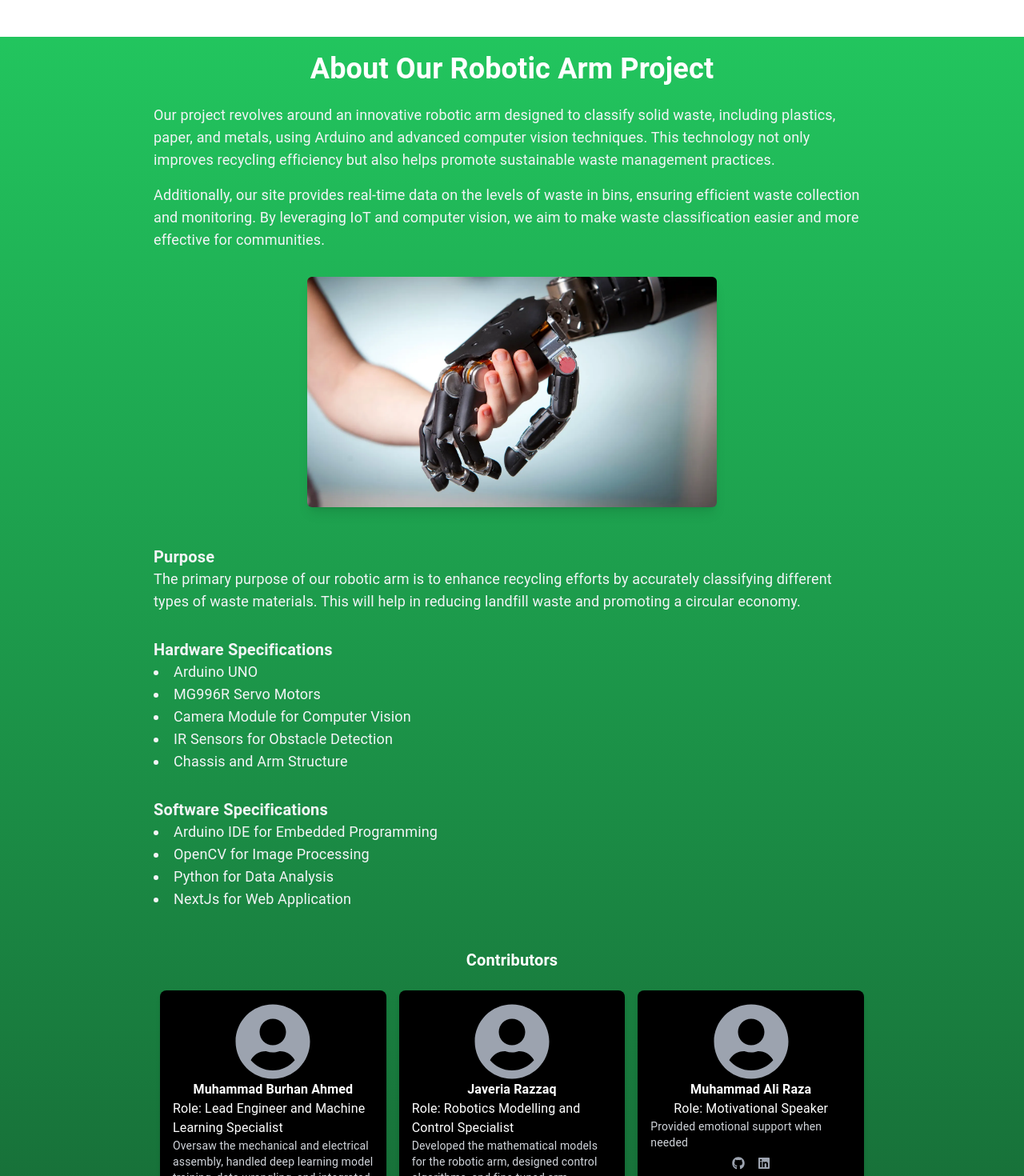
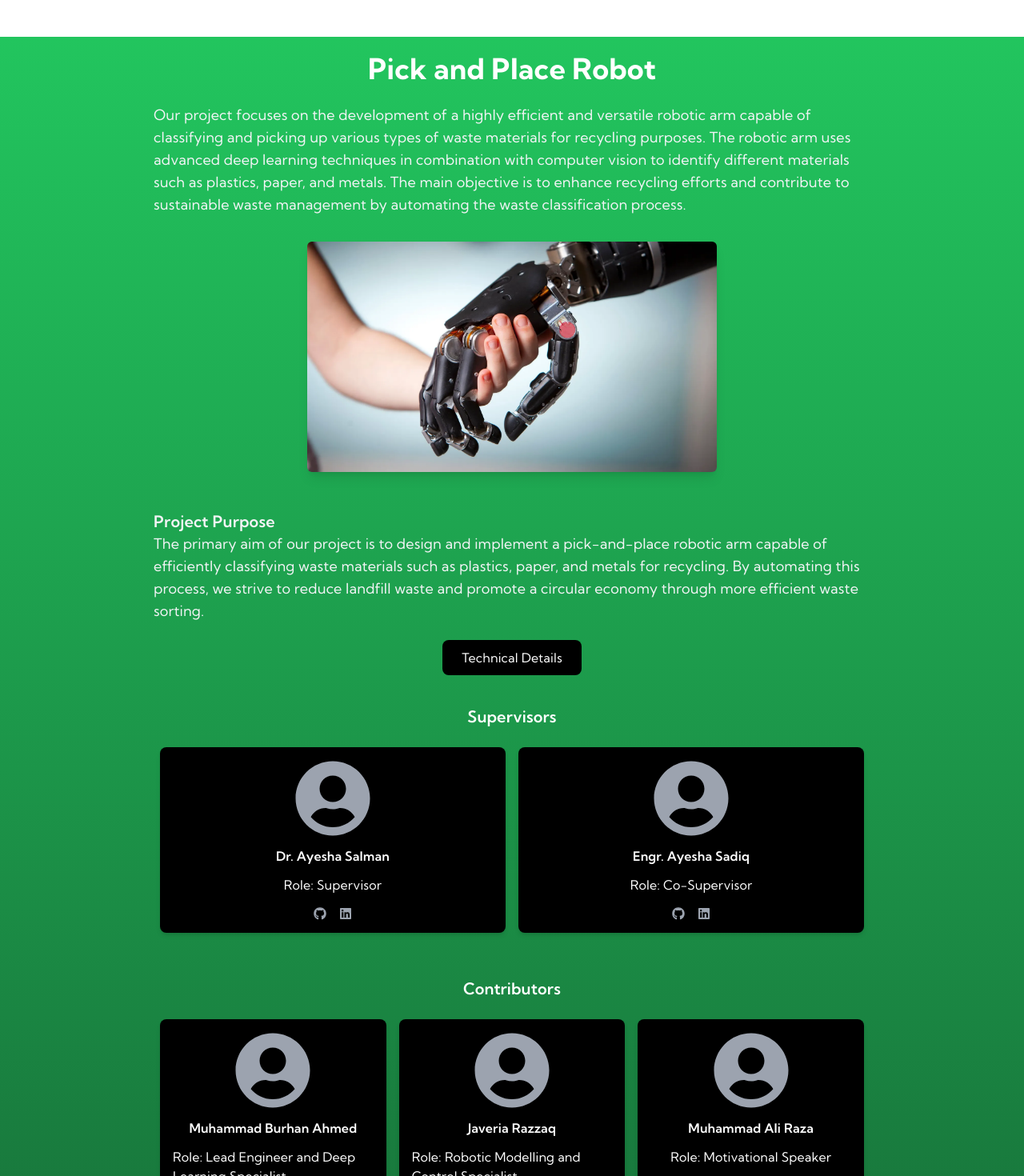
Before and after one commit to Burhan-Ahmed/GreenBot, a Next.js app: page /Components/About in a window 1280 px wide. Shown: the part 100-1570 px from the top of the page at 80% size. Built offline with nearby package versions, Linux system fonts and the light colour scheme.

Commit message:
Initial iot

```diff
--- a/src/pages/Components/About.tsx
+++ b/src/pages/Components/About.tsx
@@ -1,12 +1,13 @@
 import { motion } from 'framer-motion';
 import Head from 'next/head';
+import Link from "next/link";
 import { FaUserCircle, FaGithub, FaLinkedin } from 'react-icons/fa';
 
 export default function About() {
   const contributors = [
     {
       name: 'Muhammad Burhan Ahmed',
-      role: 'Lead Engineer and Machine Learning Specialist',
+      role: 'Lead Engineer and Deep Learning Specialist',
       expertise: 'Oversaw the mechanical and electrical assembly, handled deep learning model training, data wrangling, and integrated the robotics control systems to ensure smooth operation of the pick-and-place robot.',
       github: 'https://github.com/your-github-username1',
       linkedin: 'https://linkedin.com/in/your-linkedin-username1',
@@ -14,7 +15,7 @@ export default function About() {
     },
     {
       name: 'Javeria Razzaq',
-      role: 'Robotics Modelling and Control Specialist',
+      role: 'Robotic Modelling and Control Specialist',
       expertise: 'Developed the mathematical models for the robotic arm, designed control algorithms, and fine-tuned arm movements for precise pick-and-place functionality.',
       github: 'https://github.com/your-github-username2',
       linkedin: 'https://linkedin.com/in/your-linkedin-username2',
@@ -31,7 +32,7 @@ export default function About() {
   ];
 
   return (
-    <>
+    <div className="font-burh">
       <Head>
         <title>About.</title>
         <meta name="viewport" content="width=device-width, initial-scale=1" />
@@ -43,16 +44,14 @@ export default function About() {
         transition={{ duration: 0.5 }}
       >
         <div className="pt-5 font-bold text-4xl text-center text-white">
-        About Our Robotic Arm Project
+          Pick and Place Robot
         </div>
         <div className="mt-6 text-lg text-gray-100 max-w-4xl mx-auto">
           <p>
-          Our project revolves around an innovative robotic arm designed to classify solid waste, including plastics, paper, and metals, using Arduino and advanced computer vision techniques. This technology not only improves recycling efficiency but also helps promote sustainable waste management practices.
-        </p>
-        <p className="mt-4">
-          Additionally, our site provides real-time data on the levels of waste in bins, ensuring efficient waste collection and monitoring. By leveraging IoT and computer vision, we aim to make waste classification easier and more effective for communities.
+            Our project focuses on the development of a highly efficient and versatile robotic arm capable of classifying and picking up various types of waste materials for recycling purposes. The robotic arm uses advanced deep learning techniques in combination with computer vision to identify different materials such as plastics, paper, and metals. The main objective is to enhance recycling efforts and contribute to sustainable waste management by automating the waste classification process.
           </p>
         </div>
+
         <div className="mt-8 flex justify-center">
           <img
             src="/About/Robot.PNG"
@@ -62,27 +61,51 @@ export default function About() {
         </div>
 
         <div className="mt-12 text-lg text-gray-100 max-w-4xl mx-auto">
-        <h2 className="text-xl font-semibold mt-8">Purpose</h2>
+          <h2 className="text-xl font-semibold mt-8">Project Purpose</h2>
           <p>
-          The primary purpose of our robotic arm is to enhance recycling efforts by accurately classifying different types of waste materials. This will help in reducing landfill waste and promoting a circular economy.
+            The primary aim of our project is to design and implement a pick-and-place robotic arm capable of efficiently classifying waste materials such as plastics, paper, and metals for recycling. By automating this process, we strive to reduce landfill waste and promote a circular economy through more efficient waste sorting.
           </p>
+        </div>
 
-        <h2 className="text-xl font-semibold mt-8">Hardware Specifications</h2>
-        <ul className="list-disc list-inside text-gray-100">
-          <li>Arduino UNO</li>
-          <li>MG996R Servo Motors</li>
-          <li>Camera Module for Computer Vision</li>
-          <li>IR Sensors for Obstacle Detection</li>
-          <li>Chassis and Arm Structure</li>
-        </ul>
+        <div className="mt-8 text-center">
+          <Link href="/Components/MoreAbout" className="text-white bg-black px-6 py-3 rounded-lg hover:bg-white hover:text-black">
+            Technical Details
+          </Link>
+        </div>
+        <div className="mt-12">
+          <h2 className="text-xl font-semibold text-center text-white">Supervisors</h2>
+          <div className="flex flex-col md:flex-row justify-around max-w-4xl mx-auto mt-4">
+            {/* Supervisor */}
+            <div className="bg-black rounded-lg shadow-md p-4 m-2 flex-1 flex flex-col items-center text-white">
+              <FaUserCircle className="w-24 h-24 text-gray-400" />
+              <h3 className="font-semibold my-3">Dr. Ayesha Salman</h3>
+              <p>Role: Supervisor</p>
+              <div className="flex-grow"></div>
+              <div className="flex space-x-4 justify-center items-center mt-4">
+                <a href="https://github.com/johndoe" target="_blank" rel="noopener noreferrer" className="text-gray-400 hover:text-gray-200">
+                  <FaGithub />
+                </a>
+                <a href="https://linkedin.com/in/johndoe" target="_blank" rel="noopener noreferrer" className="text-gray-400 hover:text-gray-200">
+                  <FaLinkedin />
+                </a>
+              </div>
+            </div>
 
-        <h2 className="text-xl font-semibold mt-8">Software Specifications</h2>
-        <ul className="list-disc list-inside text-gray-100">
-          <li>Arduino IDE for Embedded Programming</li>
-          <li>OpenCV for Image Processing</li>
-          <li>Python for Data Analysis</li>
-          <li>NextJs for Web Application</li>
-        </ul>
+            <div className="bg-black rounded-lg shadow-md p-4 m-2 flex-1 flex flex-col items-center text-white">
+              <FaUserCircle className="w-24 h-24 text-gray-400" />
+              <h3 className="font-semibold my-3">Engr. Ayesha Sadiq</h3>
+              <p>Role: Co-Supervisor</p>
+              <div className="flex-grow"></div>
+              <div className="flex space-x-4 justify-center items-center mt-4">
+                <a href="https://github.com/janesmith" target="_blank" rel="noopener noreferrer" className="text-gray-400 hover:text-gray-200">
+                  <FaGithub />
+                </a>
+                <a href="https://linkedin.com/in/janesmith" target="_blank" rel="noopener noreferrer" className="text-gray-400 hover:text-gray-200">
+                  <FaLinkedin />
+                </a>
+              </div>
+            </div>
+          </div>
         </div>
 
         <div className="mt-12">
@@ -91,10 +114,11 @@ export default function About() {
             {contributors.map((member, index) => (
               <div key={index} className="bg-black rounded-lg shadow-md p-4 m-2 flex-1 flex flex-col items-center text-white">
                 <FaUserCircle className="w-24 h-24 text-gray-400" />
-              <h3 className="font-semibold">{member.name}</h3>
+                <h3 className="font-semibold my-3">{member.name}</h3>
                 <p>Role: {member.role}</p>
-              <p className="text-sm text-gray-300">{member.expertise}</p>
-              <div className="flex space-x-4 mt-2">
+                <p className="text-sm text-gray-300 my-2">{member.expertise}</p>
+                <div className="flex-grow"></div>
+                <div className="flex space-x-4 justify-center items-center mt-4">
                   <a href={member.github} target="_blank" rel="noopener noreferrer" className="text-gray-400 hover:text-gray-200">
                     <FaGithub />
                   </a>
@@ -103,17 +127,18 @@ export default function About() {
                   </a>
                 </div>
               </div>
+
             ))}
           </div>
         </div>
 
-      <footer className="mt-12 bg-white">
-        <div className="text-center text-black">
-          <p className="font-semibold">Stay Connected</p>
+        <footer className="mt-12 bg-white rounded-b rounded-2xl">
+          <div className="text-center text-black py-10 text-xl">
+            <p className="font-bold">Stay Connected</p>
             <p>Contact us for more information about our project.</p>
           </div>
         </footer>
       </motion.div>
-    </>
+    </div>
   );
 }
--- a/src/pages/Components/IOT.tsx
+++ b/src/pages/Components/IOT.tsx
@@ -56,7 +56,7 @@ const SensorFeedPage: React.FC = () => {
   ];
 
   return (
-    <div className="bg-green-500 p-4 overflow-hidden">
+    <div className="bg-green-500 p-4 overflow-hidden font-burh">
       <header className="text-center py-3 border-b-2 border-t-2 border-white text-white text-4xl my-10">
         IoT Sensor Data
       </header>
--- /dev/null
+++ b/src/pages/Components/MoreAbout.tsx
@@ -0,0 +1,97 @@
+import { motion } from 'framer-motion';
+import Head from 'next/head';
+
+export default function MoreAbout() {
+
+    return (
+        <>
+            <Head>
+                <title>About.</title>
+                <meta name="viewport" content="width=device-width, initial-scale=1" />
+            </Head>
+            <motion.div
+                className="bg-gradient-to-b from-green-500 to-green-800 min-h-screen px-4 md:px-8 lg:px-16" // Added responsive padding
+                initial={{ opacity: 0 }}
+                animate={{ opacity: 1 }}
+                transition={{ duration: 0.5 }}
+            >
+                <div className="pt-5 font-bold text-4xl text-center text-white">
+                    About Our Pick and Place Robotic Arm Project
+                </div>
+
+                <div className="mt-6 text-lg text-gray-100 max-w-4xl mx-auto">
+                    <p>
+                        Our project focuses on the development of a highly efficient and versatile robotic arm capable of classifying and picking up various types of waste materials for recycling purposes. The robotic arm uses advanced deep learning techniques in combination with computer vision to identify different materials such as plastics, paper, and metals. The main objective is to enhance recycling efforts and contribute to sustainable waste management by automating the waste classification process.
+                    </p>
+                    <p className="mt-4">
+                        The project integrates several key aspects, including mechanical design, electrical assembly, deep learning model development, and data wrangling. We have used state-of-the-art hardware components, including an Arduino, NEMA 17 stepper motor, servo motors, and various sensors, to ensure smooth and precise operation. Our deep learning model, trained using Python and Jupyter Notebook, aids in the waste material classification process.
+                    </p>
+                    <p className="mt-4">
+                        Furthermore, the robotic arm is integrated with a real-time waste tracking system using IoT sensors, providing data on waste levels in bins. This helps ensure timely and efficient waste collection. Our web application, built with Next.js, TypeScript, and Tailwind CSS, displays this data and provides a user-friendly interface for monitoring and controlling the robotic arm.
+                    </p>
+                </div>
+
+                <div className="mt-8 flex justify-center">
+                    <img
+                        src="/About/Robot.PNG"
+                        alt="Hardware and Robotic Arm"
+                        className="rounded-md shadow-lg max-w-lg w-full h-auto"
+                    />
+                </div>
+
+                <div className="mt-12 text-lg text-gray-100 max-w-4xl mx-auto">
+                    <h2 className="text-xl font-semibold mt-8">Project Purpose</h2>
+                    <p>
+                        The primary aim of our project is to design and implement a pick-and-place robotic arm capable of efficiently classifying waste materials such as plastics, paper, and metals for recycling. By automating this process, we strive to reduce landfill waste and promote a circular economy through more efficient waste sorting.
+                    </p>
+
+                    <h2 className="text-xl font-semibold mt-8">Mechanical and Electrical Assembly</h2>
+                    <p>
+                        Our robotic arm is built using high-quality materials and components to ensure precision and durability. The mechanical assembly includes a combination of 2020 profile extrusions, L-shaped corner brackets, and various screws and nuts to form a sturdy frame. The arm's mechanical movement is powered by a combination of NEMA 17 stepper motors for horizontal and vertical motion, along with MG996R and SG90R servo motors for fine control.
+                    </p>
+                    <ul className="list-disc list-inside text-gray-100 mt-4">
+                        <li>2020 Profile Extrusions and L-shaped Corner Brackets</li>
+                        <li>Linear Shaft Rods and Aluminum Rods for Arm Support</li>
+                        <li>20 Teeth 5mm Bore Timing Belt with Idler and Pulley</li>
+                        <li>PLA+ Material for 3D Printing the Robotic Arm Parts</li>
+                        <li>M2 Screws, Nuts, and M3, M4 Screws with T-Nuts</li>
+                    </ul>
+
+                    <h2 className="text-xl font-semibold mt-8">Deep Learning and Data Wrangling</h2>
+                    <p>
+                        For waste material classification, we have trained a deep learning model using advanced techniques. We used Python and Jupyter Notebook for model training, leveraging datasets of labeled waste images. The model was trained to accurately classify different materials based on visual features, using object detection algorithms to identify the waste in real time. The data wrangling process involved cleaning and augmenting the data for improved accuracy and generalization of the model.
+                    </p>
+
+                    <h2 className="text-xl font-semibold mt-8">Training Tools and Annotation</h2>
+                    <p>
+                        The dataset was annotated using tools like LabelImg, CVAT, and Roboflow, allowing us to label various objects in the images, including plastics, paper, and metal waste. These annotated images were used to train the object detection model, which was fine-tuned using hyperparameter optimization for better accuracy and performance.
+                    </p>
+
+                    <h2 className="text-xl font-semibold mt-8">Software Specifications</h2>
+                    <ul className="list-disc list-inside text-gray-100">
+                        <li>Python and Jupyter Notebook for Deep Learning Model Development</li>
+                        <li>OpenCV for Image Processing and Computer Vision</li>
+                        <li>TensorFlow/PyTorch for Object Detection Model</li>
+                        <li>Next.js and TypeScript for Web Application Development</li>
+                        <li>Tailwind CSS and Material UI for Frontend Styling</li>
+                        <li>Framer Motion for Interactive UI Animations</li>
+                    </ul>
+
+                    <h2 className="text-xl font-semibold mt-8">Hardware Specifications</h2>
+                    <ul className="list-disc list-inside text-gray-100">
+                        <li>Arduino UNO with CNC Shield for Motor Control</li>
+                        <li>NEMA 17 Stepper Motor for Precise Movement</li>
+                        <li>MG996R and SG90R Servo Motors for Arm Rotation</li>
+                        <li>Aukey 1080p Camera for Real-Time Image Capture</li>
+                        <li>IR Sensors for Obstacle Detection and Avoidance</li>
+                    </ul>
+
+                    <h2 className="text-xl font-semibold mt-8">Robotic Arm Design</h2>
+                    <p>
+                        The design of the robotic arm itself is a combination of 3D-printed PLA+ parts, along with aluminum rods for extra support. The arm is capable of precise movement, which allows it to pick up and place waste materials into the appropriate bins. The use of PLA+ for 3D printing ensures that the arm is both lightweight and strong, making it suitable for handling the typical waste materials in our project.
+                    </p>
+                </div>
+            </motion.div>
+        </>
+    );
+}
--- a/src/pages/index.tsx
+++ b/src/pages/index.tsx
@@ -11,10 +11,10 @@ export default function Home() {
 
   return (
     <>
-    <Head>
-    <title>GreenBot.</title>
-    <meta name="viewport" content="width=device-width, initial-scale=1" />
-    </Head>
+      <Head>
+        <title>GreenBot.</title>
+        <meta name="viewport" content="width=device-width, initial-scale=1" />
+      </Head>
       {/* Prevent scrollbar on body */}
       <style jsx global>{`
         body {
@@ -25,7 +25,7 @@ export default function Home() {
 
       {/* Main content area */}
       <div
-        className={`h-screen transition-opacity duration-700 ease-in-out ${isVisible ? "opacity-100" : "opacity-0"}
+        className={`h-screen font-burh transition-opacity duration-700 ease-in-out ${isVisible ? "opacity-100" : "opacity-0"}
           flex justify-center items-center bg-gradient-to-b from-green-500 to-green-800`}
       >
         <div className="max-w-4xl text-center px-4 py-10 md:px-6">
```
Lines whose indentation alone changed are shown as unchanged.
